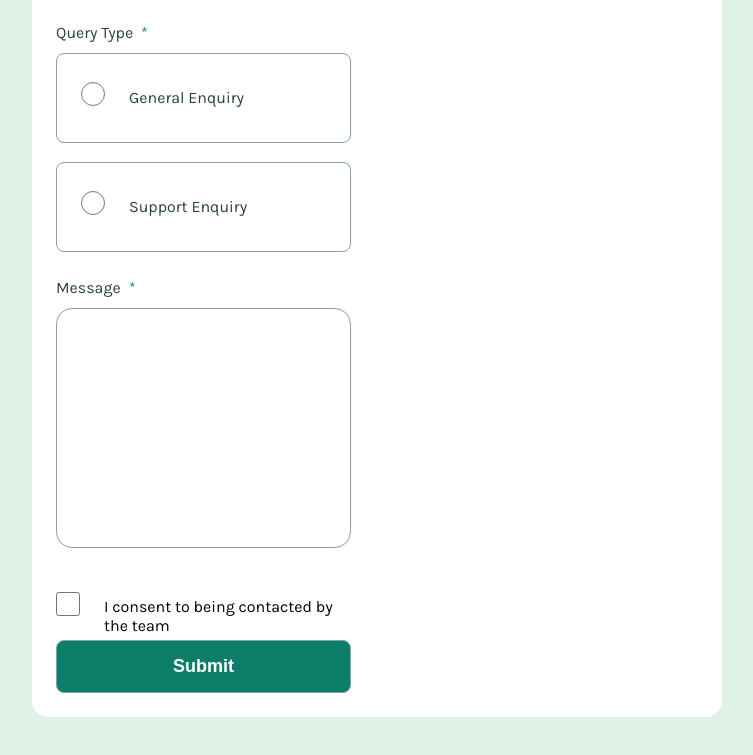
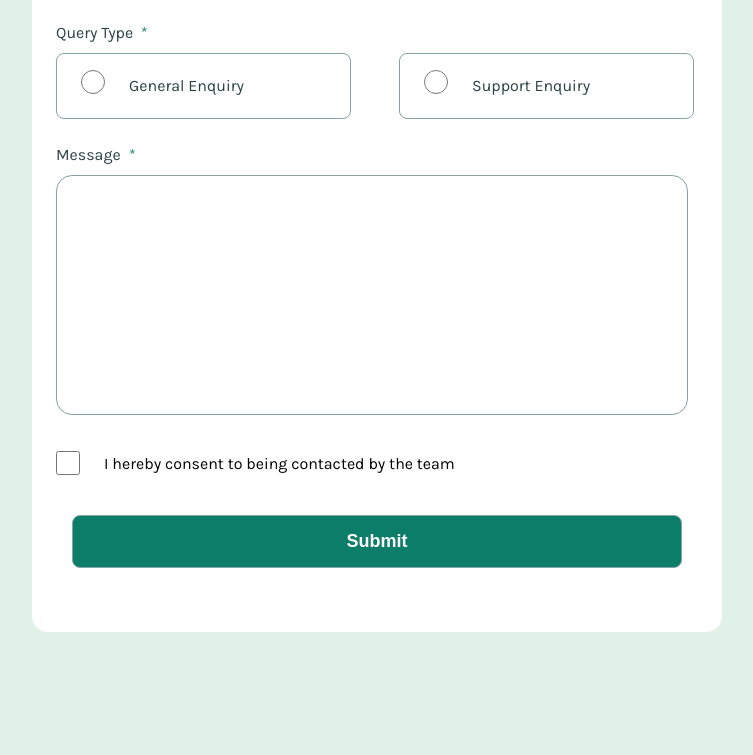
Before and after one commit to Isaacayomi/Contact-Form, a plain HTML site: page index.html in a window 1280 px wide. Shown: the part 413-1168 px from the top of the page, without its empty margins (263-1016 px from the left). Drawn offline with Linux system fonts and the light colour scheme.

Commit message:
table view ip

```diff
--- a/index.html
+++ b/index.html
@@ -98,7 +98,7 @@
         <div class="consent__section">
           <div class="consent">
             <input type="checkbox" class="consent__check" />
-            <p>I consent to being contacted by the team</p>
+            <p>I hereby consent to being contacted by the team</p>
           </div>
           <p class="error__msg consent__error">
             To submit this form, please consent to being contacted
--- a/style.css
+++ b/style.css
@@ -207,6 +207,7 @@ input.submitBtn {
     width: 100%;
     margin-inline: auto;
     margin-block: 8rem;
+    padding-bottom: 2.5rem;
   }
 
   input#firstname,
@@ -230,4 +231,43 @@ input.submitBtn {
     max-width: 38.125rem;
     width: 100%;
   }
+
+  .query__section {
+    display: flex;
+    align-items: center;
+    flex-wrap: wrap;
+  }
+
+  label.enquiry {
+    padding-block: 0;
+  }
+
+  textarea {
+    max-width: 39.5rem;
+    width: 100%;
+    /* margin-inline: 2.5rem; */
+  }
+
+  .consent {
+    margin-top: -1.5rem;
+    /* margin-bottom: 1.5rem; */
+  }
+
+  .consent p {
+    max-width: 38.125rem;
+    width: 100%;
+  }
+
+  input.consent__check {
+    margin-top: 1rem;
+    margin-bottom: 1rem;
+  }
+
+  .submitBtn {
+    display: block;
+    max-width: 38.125rem;
+    width: 100%;
+    margin-top: 1.5rem;
+    margin-inline: auto;
+  }
 }
```
